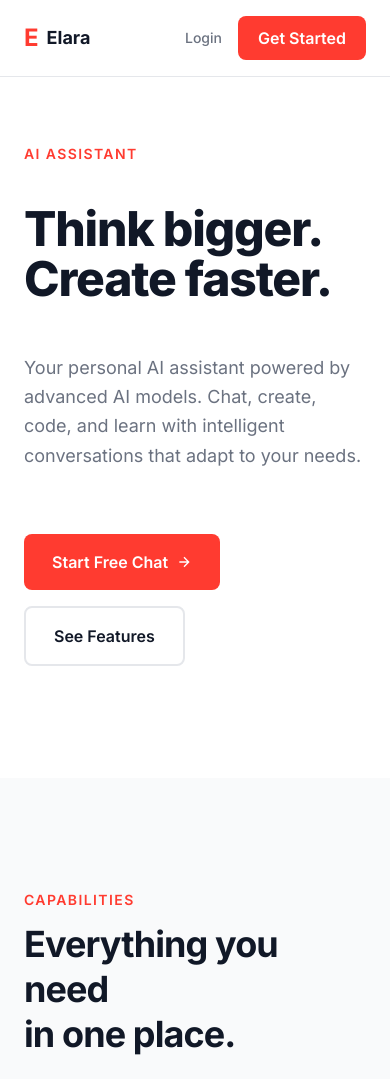
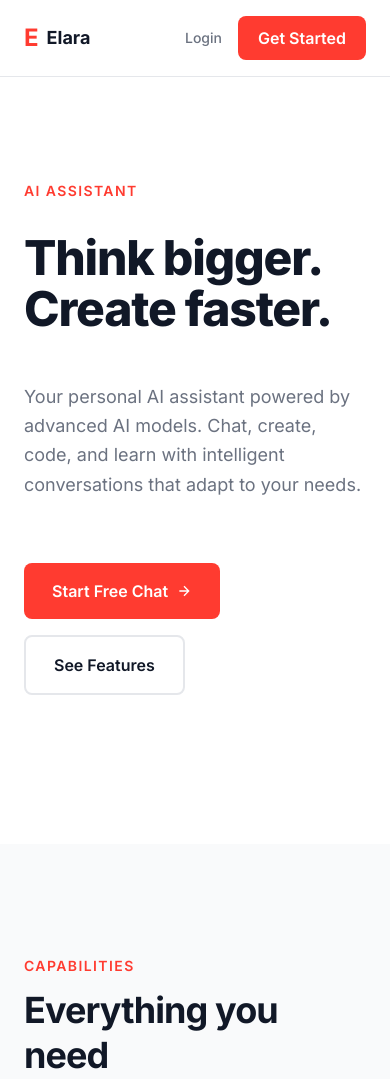
Before and after one commit to uxlabspk/Elara, a PHP site: page / in a window 390 px wide. Shown: the top 1079 px of the page. Run offline with PHP 8.4, Linux system fonts and the light colour scheme; some libraries are stand-ins or nearby versions.

Commit message:
feat: update navigation and hero section layout for improved responsiveness
Co-authored-by: Copilot <copilot@github.com>

```diff
--- a/index.php
+++ b/index.php
@@ -62,7 +62,7 @@ if ($uri === '/' || $uri === '' || $uri === '/index.php') {
 
     <!-- Navigation -->
     <nav class="fixed top-0 left-0 right-0 z-50 bg-white dark:bg-gray-950 border-b border-gray-200 dark:border-gray-800">
-        <div class="max-w-7xl mx-auto px-6 py-4 flex items-center justify-between">
+        <div class="container mx-auto px-6 py-4 flex items-center justify-between">
             <a href="#" class="flex items-center gap-2 no-underline">
                 <span class="text-2xl font-bold text-swiss-red">E</span>
                 <span class="font-bold text-lg text-gray-900 dark:text-gray-50">Elara</span>
@@ -91,10 +91,10 @@ if ($uri === '/' || $uri === '' || $uri === '/index.php') {
     </nav>
 
     <!-- Hero Section -->
-    <section class="pt-36 pb-28 max-w-7xl mx-auto px-6">
-        <div class="grid grid-cols-12 gap-6">
+    <section class="pt-36 pb-28 h-screen container mx-auto px-6 flex items-center">
+        <div class="grid grid-cols-12 gap-6 w-full">
             <div class="col-span-12">
-                <p class="text-sm font-semibold uppercase tracking-widest text-swiss-red mb-4 opacity-0 translate-y-8 transition-all duration-700" data-animate>
+                <p class="text-sm font-semibold uppercase tracking-widest text-swiss-red mb-2 opacity-0 translate-y-8 transition-all duration-700" data-animate>
                     AI Assistant
                 </p>
             </div>
```
